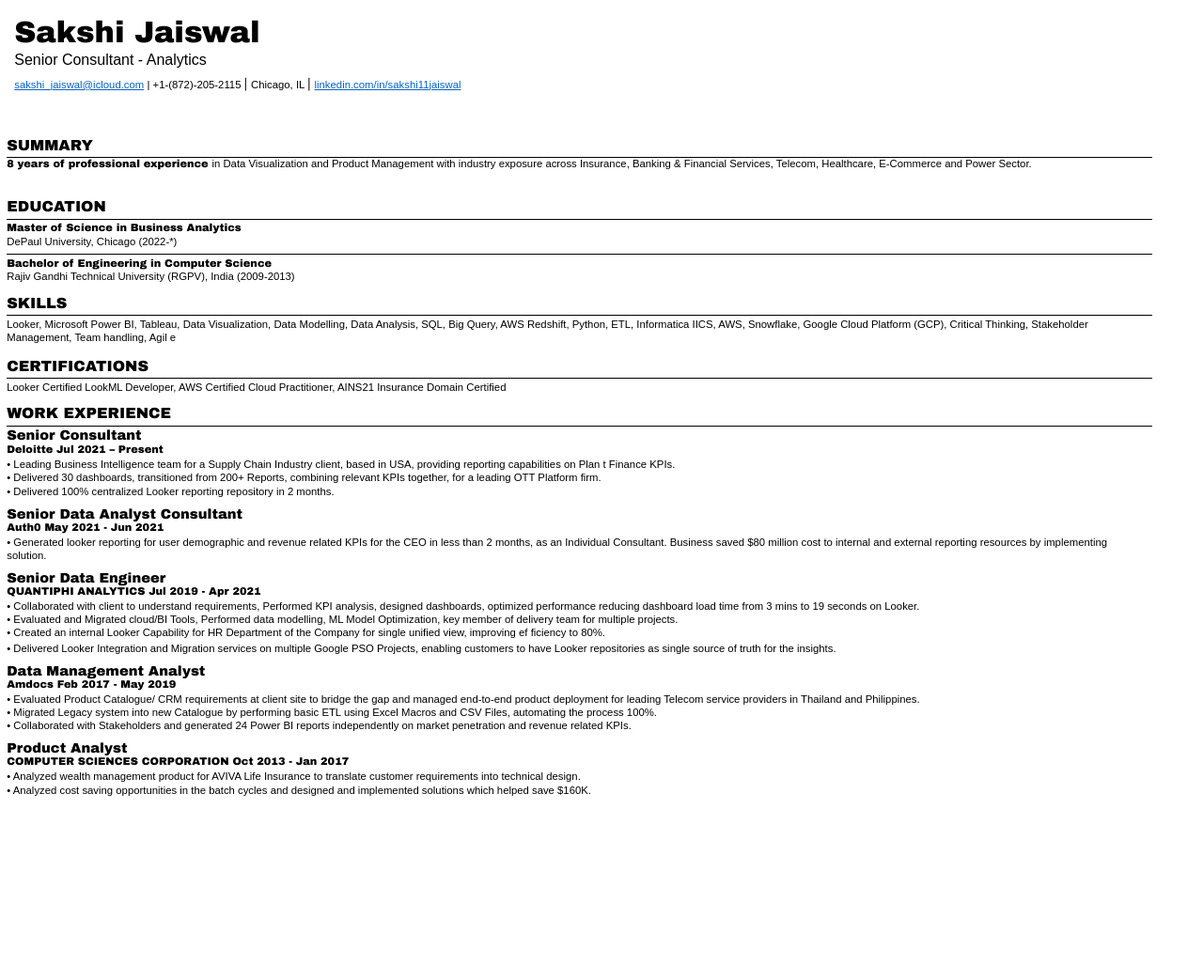
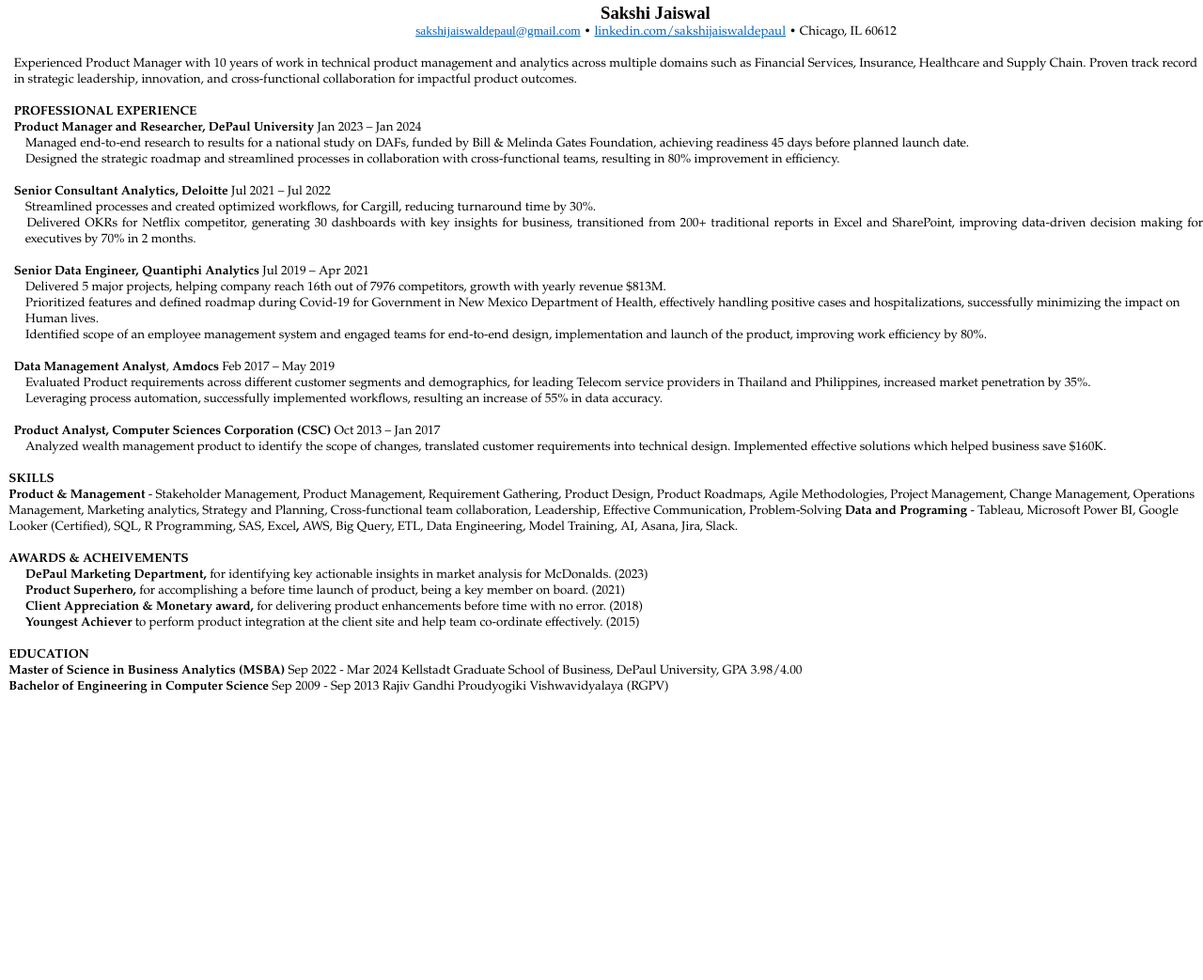
Before and after one commit to sakshijaiswal1/Resume, a plain HTML site: page index.html in a window 1280 px wide. Shown: the whole page at 94% size. After the commit the page ends 800 px from the top, so only its background shows below. Drawn offline with Linux system fonts and the light colour scheme.

Commit message:
banner resume

```diff
--- a/index.html
+++ b/index.html
@@ -13,76 +13,51 @@
             text-indent: 0;
         }
 
-        .s1 {
+        h1 {
             color: black;
-            font-family: "Arial Black", sans-serif;
+            font-family: "Times New Roman", serif;
+            font-style: normal;
+            font-weight: bold;
+            text-decoration: none;
+            font-size: 14pt;
+        }
+
+        .s2 {
+            color: #0462C1;
+            font-family: "Times New Roman", serif;
             font-style: normal;
             font-weight: normal;
             text-decoration: none;
-            font-size: 24pt;
+            font-size: 10pt;
         }
 
-        .s2 {
+        .p,
+        p {
             color: black;
-            font-family: Arial, sans-serif;
+            font-family: "Palatino Linotype", serif;
             font-style: normal;
             font-weight: normal;
             text-decoration: none;
-            font-size: 12pt;
+            font-size: 10pt;
+            margin: 0pt;
         }
 
         .s3 {
             color: #0462C1;
-            font-family: Arial, sans-serif;
-            font-style: normal;
-            font-weight: normal;
-            text-decoration: underline;
-            font-size: 8.5pt;
-        }
-
-        .s5 {
-            color: black;
-            font-family: Arial, sans-serif;
+            font-family: "Palatino Linotype", serif;
             font-style: normal;
             font-weight: normal;
             text-decoration: none;
-            font-size: 8.5pt;
+            font-size: 10pt;
         }
 
-        .s6 {
+        h2 {
             color: black;
-            font-family: Calibri, sans-serif;
+            font-family: "Palatino Linotype", serif;
             font-style: normal;
-            font-weight: normal;
+            font-weight: bold;
             text-decoration: none;
-            font-size: 11pt;
-        }
-
-        .s7 {
-            color: black;
-            font-family: "Arial Black", sans-serif;
-            font-style: normal;
-            font-weight: normal;
-            text-decoration: none;
-            font-size: 12pt;
-        }
-
-        .s8 {
-            color: black;
-            font-family: "Arial Black", sans-serif;
-            font-style: normal;
-            font-weight: normal;
-            text-decoration: none;
-            font-size: 8.5pt;
-        }
-
-        .s9 {
-            color: black;
-            font-family: "Arial Black", sans-serif;
-            font-style: normal;
-            font-weight: normal;
-            text-decoration: none;
-            font-size: 11pt;
+            font-size: 10pt;
         }
 
         li {
@@ -94,211 +69,137 @@
         }
 
         #l1>li>*:first-child:before {
-            content: "• ";
+            content: " ";
             color: black;
-            font-family: Arial, sans-serif;
+            font-family: Symbol, serif;
             font-style: normal;
             font-weight: normal;
             text-decoration: none;
-            font-size: 8.5pt;
-        }
-
-        table,
-        tbody {
-            vertical-align: top;
-            overflow: visible;
+            font-size: 9pt;
         }
     </style>
 </head>
 
 <body>
-    <table style="border-collapse:collapse;margin-left:5.425pt" cellspacing="0">
-        <tr style="height:95pt">
-            <td style="width:457pt">
-                <p class="s1" style="padding-top: 1pt;padding-left: 6pt;text-indent: 0pt;text-align: left;">Sakshi
-                    Jaiswal</p>
-                <p class="s2" style="padding-top: 2pt;padding-left: 6pt;text-indent: 0pt;text-align: left;">Senior
-                    Consultant - Analytics</p>
-                <p class="s5"
-                    style="padding-top: 2pt;padding-left: 6pt;text-indent: 0pt;line-height: 19pt;text-align: left;">
-                    <span
-                        style=" color: #0462C1; font-family:Arial, sans-serif; font-style: normal; font-weight: normal; text-decoration: underline; font-size: 8.5pt;">sakshi_jaiswal@icloud.com</span>
-                    | +1-(872)-205-2115 <span class="s6">| </span>Chicago, IL <span class="s6">| </span><a href="https://www.linkedin.com/in/sakshi11jaiswal"
-                        class="s3" target="_blank">linkedin.com/in/sakshi11jaiswal</a></p>
-            </td>
-        </tr>
-        <tr style="height:19pt">
-            <td style="width:86pt;border-bottom-style:solid;border-bottom-width:1pt">
-                <p class="s7" style="padding-top: 2pt;text-indent: 0pt;line-height: 15pt;text-align: left;">SUMMARY</p>
-            </td>
-            <td style="width:457pt;border-bottom-style:solid;border-bottom-width:1pt">
+    <h1 style="padding-top: 2pt;padding-left: 86pt;text-indent: 0pt;text-align: center;">Sakshi Jaiswal</h1>
+    <p class="s2" style="padding-left: 87pt;text-indent: 0pt;text-align: center;"><span
+            style=" color: #0462C1; font-family:&quot;Times New Roman&quot;, serif; font-style: normal; font-weight: normal; text-decoration: underline; font-size: 10pt;">sakshijaiswaldepaul@gmail.com</span>
+        <a href="http://www.linkedin.com/sakshijaiswaldepaul"
+            style=" color: black; font-family:&quot;Palatino Linotype&quot;, serif; font-style: normal; font-weight: normal; text-decoration: none; font-size: 10pt;"
+            target="_blank">• </a><span
+            style=" color: #0462C1; font-family:&quot;Palatino Linotype&quot;, serif; font-style: normal; font-weight: normal; text-decoration: underline; font-size: 10pt;">linkedin.com/sakshijaiswaldepaul</span><span
+            class="s3"> </span><span class="p">• Chicago, IL 60612</span></p>
     <p style="text-indent: 0pt;text-align: left;"><br /></p>
-            </td>
-        </tr>
-        <tr style="height:28pt">
-            <td style="width:543pt;border-top-style:solid;border-top-width:1pt" colspan="2">
-                <p class="s8" style="text-indent: 0pt;line-height: 112%;text-align: left;">8 years of professional
-                    experience <span class="s5">in Data Visualization and Product Management with industry exposure
-                        across Insurance, Banking &amp; Financial Services, Telecom, Healthcare, E-Commerce and Power
-                        Sector.</span></p>
-            </td>
-        </tr>
-
-        <tr style="height:21pt">
-            <td style="width:86pt;border-bottom-style:solid;border-bottom-width:1pt">
-                <p class="s7" style="padding-top: 3pt;text-indent: 0pt;line-height: 16pt;text-align: left;">EDUCATION
-                </p>
-            </td>
-            <td style="width:457pt;border-bottom-style:solid;border-bottom-width:1pt">
+    <p style="padding-left: 10pt;text-indent: 0pt;line-height: 1pt;text-align: left;" />
+    <p style="padding-left: 11pt;text-indent: 0pt;text-align: left;">Experienced Product Manager with 10 years of work
+        in technical product management and analytics across multiple domains such as Financial Services, Insurance,
+        Healthcare and Supply Chain. Proven track record in strategic leadership, innovation, and cross-functional
+        collaboration for impactful product outcomes.</p>
     <p style="text-indent: 0pt;text-align: left;"><br /></p>
-            </td>
-        </tr>
-        <tr style="height:28pt">
-            <td style="width:543pt;border-top-style:solid;border-top-width:1pt" colspan="2">
-                <p class="s8" style="padding-top: 2pt;text-indent: 0pt;text-align: left;">Master of Science in Business Analytics</p>
-                <p class="s5" style="padding-top: 2pt;text-indent: 0pt;line-height: 10pt;text-align: left;">DePaul University, Chicago (2022-*)</p>
-            </td>
-        </tr>
-        <tr style="height:28pt">
-            <td style="width:543pt;border-top-style:solid;border-top-width:1pt" colspan="2">
-                <p class="s8" style="padding-top: 2pt;text-indent: 0pt;text-align: left;">Bachelor of Engineering in
-                    Computer Science</p>
-                <p class="s5" style="padding-top: 2pt;text-indent: 0pt;line-height: 10pt;text-align: left;">Rajiv Gandhi
-                    Technical University (RGPV), India (2009-2013)</p>
-            </td>
-        </tr>
-
-        <tr style="height:21pt">
-            <td style="width:86pt;border-bottom-style:solid;border-bottom-width:1pt">
-                <p class="s7" style="padding-top: 3pt;text-indent: 0pt;line-height: 16pt;text-align: left;">SKILLS</p>
-            </td>
-            <td style="width:457pt;border-bottom-style:solid;border-bottom-width:1pt">
+    <h2 style="padding-left: 11pt;text-indent: 0pt;text-align: left;">PROFESSIONAL EXPERIENCE</h2>
+    <p style="padding-left: 10pt;text-indent: 0pt;line-height: 1pt;text-align: left;" />
+    <h2 style="padding-left: 11pt;text-indent: 0pt;text-align: left;">Product Manager and Researcher, DePaul University
+        <span class="p">Jan 2023 – Jan 2024</span></h2>
+    <ul id="l1">
+        <li data-list-text="">
+            <p style="padding-left: 20pt;text-indent: -9pt;text-align: left;">Managed end-to-end research to results for
+                a national study on DAFs, funded by Bill &amp; Melinda Gates Foundation, achieving readiness 45 days
+                before planned launch date.</p>
+        </li>
+        <li data-list-text="">
+            <p style="padding-left: 20pt;text-indent: -9pt;text-align: left;">Designed the strategic roadmap and
+                streamlined processes in collaboration with cross-functional teams, resulting in 80% improvement in
+                efficiency.</p>
             <p style="text-indent: 0pt;text-align: left;"><br /></p>
-            </td>
-        </tr>
-        <tr style="height:29pt">
-            <td style="width:543pt;border-top-style:solid;border-top-width:1pt" colspan="2">
-                <p class="s5" style="padding-top: 2pt;text-indent: 0pt;line-height: 123%;text-align: left;">Looker,
-                    Microsoft Power BI, Tableau, Data Visualization, Data Modelling, Data Analysis, SQL, Big Query, AWS
-                    Redshift, Python, ETL, Informatica IICS, AWS, Snowflake, Google Cloud Platform (GCP), Critical
-                    Thinking, Stakeholder Management, Team handling, Agil e</p>
-            </td>
-        </tr>
-        <tr style="height:21pt">
-            <td style="width:543pt;border-bottom-style:solid;border-bottom-width:1pt" colspan="2">
-                <p class="s7" style="padding-top: 3pt;text-indent: 0pt;line-height: 16pt;text-align: left;">
-                    CERTIFICATIONS</p>
-            </td>
-        </tr>
-        <tr style="height:17pt">
-            <td style="width:543pt;border-top-style:solid;border-top-width:1pt" colspan="2">
-                <p class="s5" style="padding-top: 2pt;text-indent: 0pt;text-align: left;">Looker Certified LookML
-                    Developer, AWS Certified Cloud Practitioner, AINS21 Insurance Domain Certified</p>
-            </td>
-        </tr>
-        <tr style="height:21pt">
-            <td style="width:543pt;border-bottom-style:solid;border-bottom-width:1pt" colspan="2">
-                <p class="s7" style="padding-top: 3pt;text-indent: 0pt;line-height: 16pt;text-align: left;">WORK
-                    EXPERIENCE</p>
-            </td>
-        </tr>
-        <tr style="height:442pt">
-            <td style="width:543pt;border-top-style:solid;border-top-width:1pt" colspan="2">
-                <p class="s9" style="padding-top: 1pt;text-indent: 0pt;text-align: left;">Senior Consultant</p>
-                <p class="s8" style="padding-top: 1pt;text-indent: 0pt;text-align: left;">Deloitte Jul 2021 – Present
-                </p>
-                <ul id="l1">
-                    <li data-list-text="•">
-                        <p class="s5"
-                            style="padding-top: 2pt;padding-right: 17pt;text-indent: 0pt;line-height: 131%;text-align: left;">
-                            Leading Business Intelligence team for a Supply Chain Industry client, based in USA,
-                            providing reporting capabilities on Plan t Finance KPIs.</p>
+            <h2 style="padding-left: 11pt;text-indent: 0pt;text-align: justify;">Senior Consultant Analytics, Deloitte
+                <span class="p">Jul 2021 – Jul 2022</span></h2>
         </li>
-                    <li data-list-text="•">
-                        <p class="s5" style="padding-left: 5pt;text-indent: -5pt;line-height: 9pt;text-align: left;">
-                            Delivered 30 dashboards, transitioned from 200+ Reports, combining relevant KPIs together,
-                            for a leading OTT Platform firm.</p>
+        <li data-list-text="">
+            <p style="padding-left: 20pt;text-indent: -9pt;text-align: justify;">Streamlined processes and created
+                optimized workflows, for Cargill, reducing turnaround time by 30%.</p>
         </li>
-                    <li data-list-text="•">
-                        <p class="s5" style="padding-top: 2pt;padding-left: 5pt;text-indent: -5pt;text-align: left;">
-                            Delivered 100% centralized Looker reporting repository in 2 months.</p>
-                        <p class="s9" style="padding-top: 8pt;text-indent: 0pt;text-align: left;">Senior Data Analyst
-                            Consultant</p>
-                        <p class="s8" style="text-indent: 0pt;text-align: left;">Auth0 May 2021 - Jun 2021</p>
+        <li data-list-text="">
+            <p style="padding-left: 20pt;text-indent: -9pt;text-align: justify;">Delivered OKRs for Netflix competitor,
+                generating 30 dashboards with key insights for business, transitioned from 200+ traditional reports in
+                Excel and SharePoint, improving data-driven decision making for executives by 70% in 2 months.</p>
+            <p style="text-indent: 0pt;text-align: left;"><br /></p>
+            <h2 style="padding-left: 11pt;text-indent: 0pt;text-align: left;">Senior Data Engineer, Quantiphi Analytics
+                <span class="p">Jul 2019 – Apr 2021</span></h2>
         </li>
-                    <li data-list-text="•">
-                        <p class="s5"
-                            style="padding-top: 3pt;padding-right: 9pt;text-indent: 0pt;line-height: 123%;text-align: left;">
-                            Generated looker reporting for user demographic and revenue related KPIs for the CEO in less
-                            than 2 months, as an Individual Consultant. Business saved $80 million cost to internal and
-                            external reporting resources by implementing solution.</p>
-                        <p class="s9" style="padding-top: 6pt;text-indent: 0pt;text-align: left;">Senior Data Engineer
-                        </p>
-                        <p class="s8" style="text-indent: 0pt;text-align: left;">QUANTIPHI ANALYTICS Jul 2019 - Apr 2021
-                        </p>
+        <li data-list-text="">
+            <p style="padding-left: 20pt;text-indent: -9pt;text-align: left;">Delivered 5 major projects, helping
+                company reach 16th out of 7976 competitors, growth with yearly revenue $813M.</p>
         </li>
-                    <li data-list-text="•">
-                        <p class="s5"
-                            style="padding-top: 3pt;padding-right: 16pt;text-indent: 0pt;line-height: 123%;text-align: left;">
-                            Collaborated with client to understand requirements, Performed KPI analysis, designed
-                            dashboards, optimized performance reducing dashboard load time from 3 mins to 19 seconds on
-                            Looker.</p>
+        <li data-list-text="">
+            <p style="padding-left: 20pt;text-indent: -9pt;text-align: left;">Prioritized features and defined roadmap
+                during Covid-19 for Government in New Mexico Department of Health, effectively handling positive cases
+                and hospitalizations, successfully minimizing the impact on Human lives.</p>
         </li>
-                    <li data-list-text="•">
-                        <p class="s5" style="padding-right: 17pt;text-indent: 0pt;line-height: 123%;text-align: left;">
-                            Evaluated and Migrated cloud/BI Tools, Performed data modelling, ML Model Optimization, key
-                            member of delivery team for multiple projects.</p>
+        <li data-list-text="">
+            <p style="padding-left: 20pt;text-indent: -9pt;text-align: left;">Identified scope of an employee management
+                system and engaged teams for end-to-end design, implementation and launch of the product, improving work
+                efficiency by 80%.</p>
+            <p style="text-indent: 0pt;text-align: left;"><br /></p>
+            <h2 style="padding-left: 11pt;text-indent: 0pt;text-align: left;">Data Management Analyst<span class="p">,
+                </span>Amdocs <span class="p">Feb 2017 – May 2019</span></h2>
         </li>
-                    <li data-list-text="•">
-                        <p class="s5" style="padding-left: 5pt;text-indent: -5pt;line-height: 10pt;text-align: left;">
-                            Created an internal Looker Capability for HR Department of the Company for single unified
-                            view, improving ef ficiency to 80%.</p>
+        <li data-list-text="">
+            <p style="padding-left: 20pt;text-indent: -9pt;text-align: left;">Evaluated Product requirements across
+                different customer segments and demographics, for leading Telecom service providers in Thailand and
+                Philippines, increased market penetration by 35%.</p>
         </li>
-                    <li data-list-text="•">
-                        <p class="s5"
-                            style="padding-top: 3pt;padding-right: 30pt;text-indent: 0pt;line-height: 123%;text-align: left;">
-                            Delivered Looker Integration and Migration services on multiple Google PSO Projects,
-                            enabling customers to have Looker repositories as single source of truth for the insights.
-                        </p>
-                        <p class="s9" style="padding-top: 6pt;text-indent: 0pt;text-align: left;">Data Management
-                            Analyst</p>
-                        <p class="s8" style="text-indent: 0pt;text-align: left;">Amdocs Feb 2017 - May 2019</p>
+        <li data-list-text="">
+            <p style="padding-left: 20pt;text-indent: -9pt;text-align: left;">Leveraging process automation,
+                successfully implemented workflows, resulting an increase of 55% in data accuracy.</p>
+            <p style="text-indent: 0pt;text-align: left;"><br /></p>
+            <h2 style="padding-left: 11pt;text-indent: 0pt;text-align: left;">Product Analyst, Computer Sciences
+                Corporation (CSC) <span class="p">Oct 2013 – Jan 2017</span></h2>
         </li>
-                    <li data-list-text="•">
-                        <p class="s5"
-                            style="padding-top: 3pt;padding-right: 7pt;text-indent: 0pt;line-height: 123%;text-align: left;">
-                            Evaluated Product Catalogue/ CRM requirements at client site to bridge the gap and managed
-                            end-to-end product deployment for leading Telecom service providers in Thailand and
-                            Philippines.</p>
+        <li data-list-text="">
+            <p style="padding-left: 20pt;text-indent: -9pt;text-align: left;">Analyzed wealth management product to
+                identify the scope of changes, translated customer requirements into technical design. Implemented
+                effective solutions which helped business save $160K.</p>
+            <p style="text-indent: 0pt;text-align: left;"><br /></p>
+            <h2 style="padding-left: 7pt;text-indent: 0pt;text-align: left;">SKILLS</h2>
+            <p style="padding-left: 5pt;text-indent: 0pt;line-height: 1pt;text-align: left;" />
+            <h2 style="padding-left: 7pt;text-indent: 0pt;text-align: left;">Product &amp; Management <span class="p">-
+                    Stakeholder Management, Product Management, Requirement Gathering, Product Design, Product Roadmaps,
+                    Agile Methodologies, Project Management, Change Management, Operations Management, Marketing
+                    analytics, Strategy and Planning, Cross-functional team collaboration, Leadership, Effective
+                    Communication, Problem-Solving </span>Data and Programing <span class="p">- Tableau, Microsoft Power
+                    BI, Google Looker (Certified), SQL, R Programming, SAS, Excel</span>, <span class="p">AWS, Big
+                    Query, ETL, Data Engineering, Model Training, AI, Asana, Jira, Slack.</span></h2>
+            <p style="text-indent: 0pt;text-align: left;"><br /></p>
+            <h2 style="padding-left: 7pt;text-indent: 0pt;text-align: left;">AWARDS &amp; ACHEIVEMENTS</h2>
+            <p style="padding-left: 5pt;text-indent: 0pt;line-height: 1pt;text-align: left;" />
         </li>
-                    <li data-list-text="•">
-                        <p class="s5" style="padding-right: 8pt;text-indent: 0pt;line-height: 123%;text-align: left;">
-                            Migrated Legacy system into new Catalogue by performing basic ETL using Excel Macros and CSV
-                            Files, automating the process 100%.</p>
+        <li data-list-text="">
+            <h2 style="padding-left: 20pt;text-indent: -9pt;text-align: left;">DePaul Marketing Department, <span
+                    class="p">for identifying key actionable insights in market analysis for McDonalds. (2023)</span>
+            </h2>
         </li>
-                    <li data-list-text="•">
-                        <p class="s5" style="padding-right: 9pt;text-indent: 0pt;line-height: 123%;text-align: left;">
-                            Collaborated with Stakeholders and generated 24 Power BI reports independently on market
-                            penetration and revenue related KPIs.</p>
-                        <p class="s9" style="padding-top: 6pt;text-indent: 0pt;text-align: left;">Product Analyst</p>
-                        <p class="s8" style="text-indent: 0pt;text-align: left;">COMPUTER SCIENCES CORPORATION Oct 2013
-                            - Jan 2017</p>
+        <li data-list-text="">
+            <h2 style="padding-left: 20pt;text-indent: -9pt;text-align: left;">Product Superhero, <span class="p">for
+                    accomplishing a before time launch of product, being a key member on board. (2021)</span></h2>
         </li>
-                    <li data-list-text="•">
-                        <p class="s5" style="padding-top: 3pt;padding-left: 5pt;text-indent: -5pt;text-align: left;">
-                            Analyzed wealth management product for AVIVA Life Insurance to translate customer
-                            requirements into technical design.</p>
+        <li data-list-text="">
+            <h2 style="padding-left: 20pt;text-indent: -9pt;text-align: left;">Client Appreciation &amp; Monetary award,
+                <span class="p">for delivering product enhancements before time with no error. (2018)</span></h2>
         </li>
-                    <li data-list-text="•">
-                        <p class="s5" style="padding-top: 2pt;padding-left: 5pt;text-indent: -5pt;text-align: left;">
-                            Analyzed cost saving opportunities in the batch cycles and designed and implemented
-                            solutions which helped save $160K. </p>
+        <li data-list-text="">
+            <h2 style="padding-left: 20pt;text-indent: -9pt;text-align: left;">Youngest Achiever <span class="p">to
+                    perform product integration at the client site and help team co-ordinate effectively. (2015)</span>
+            </h2>
         </li>
     </ul>
-            </td>
-        </tr>
-        <div style="margin-bottom: 16px"></div>
-    </table>
+    <p style="text-indent: 0pt;text-align: left;"><br /></p>
+    <h2 style="padding-left: 7pt;text-indent: 0pt;text-align: left;">EDUCATION</h2>
+    <p style="padding-left: 5pt;text-indent: 0pt;line-height: 1pt;text-align: left;" />
+    <h2 style="padding-left: 7pt;text-indent: 0pt;text-align: justify;">Master of Science in Business Analytics (MSBA)
+        <span class="p">Sep 2022 - Mar 2024 Kellstadt Graduate School of Business, DePaul University, GPA
+            3.98/4.00</span></h2>
+    <h2 style="padding-left: 7pt;text-indent: 0pt;text-align: justify;">Bachelor of Engineering in Computer Science
+        <span class="p">Sep 2009 - Sep 2013 Rajiv Gandhi Proudyogiki Vishwavidyalaya (RGPV)</span></h2>
 </body>
 
 </html>
```
Lines whose indentation alone changed are shown as unchanged.
